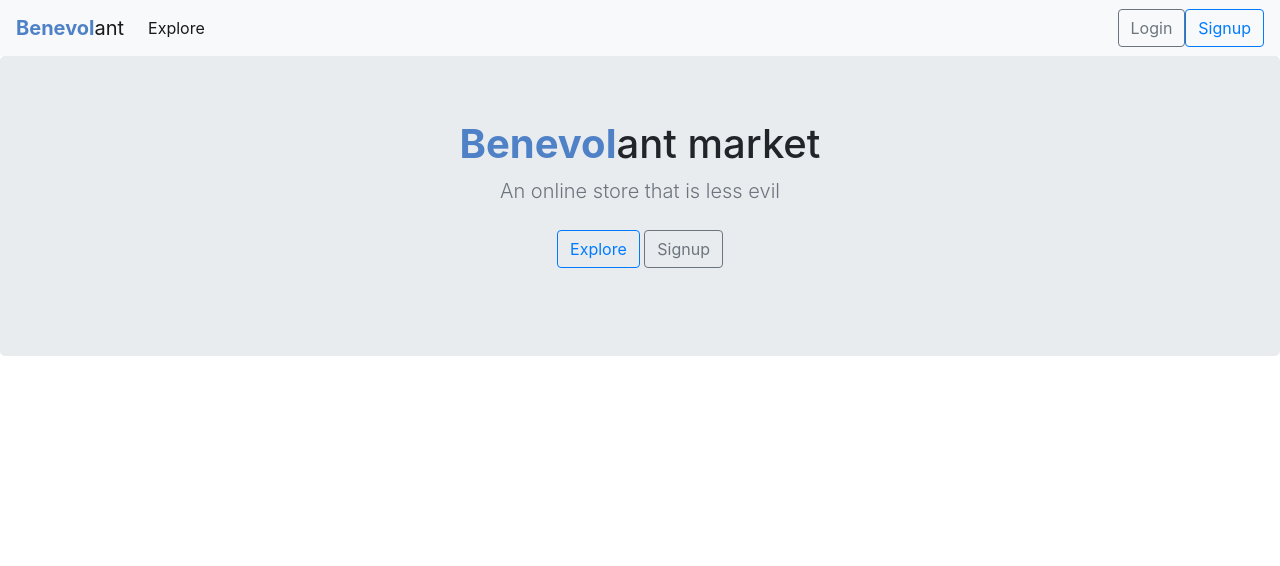
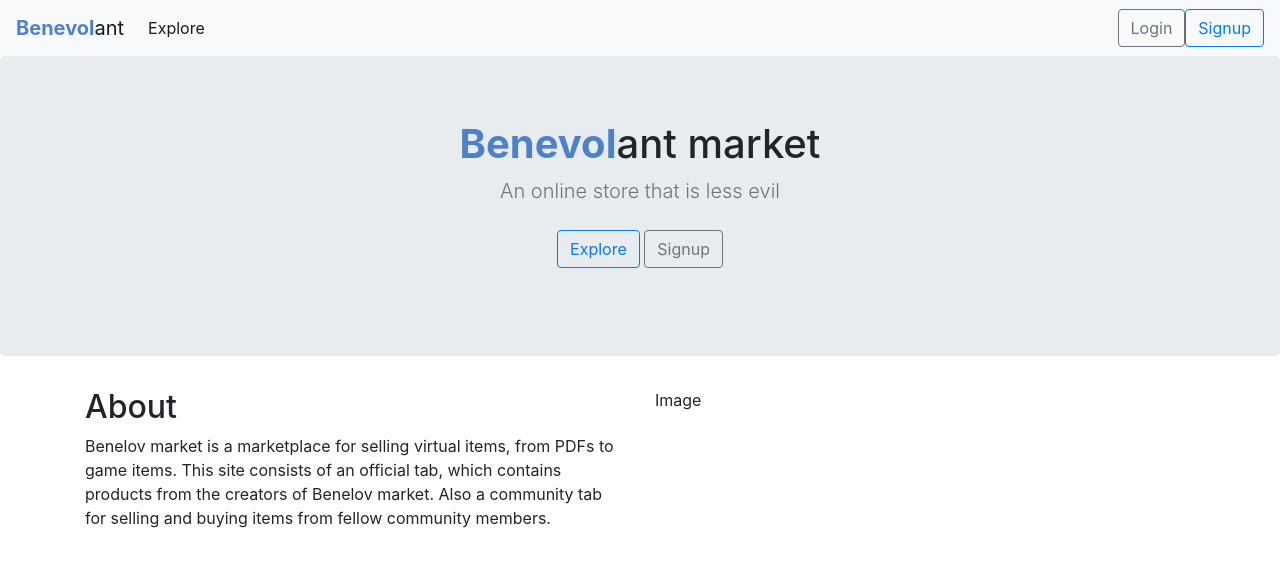
Before and after one commit to nireo/fullstack-market, a React (Create React App) app in the folder frontend/: page / in a window 1280 px wide. Shown: the top 566 px of the page. Built offline with nearby package versions, Linux system fonts and the light colour scheme.

Commit message:
added login feature

```diff
--- a/frontend/src/Routes.js
+++ b/frontend/src/Routes.js
@@ -3,12 +3,13 @@ import Welcome from './components/public/Welcome';
 import NavBar from './components/public/NavBar';
 import { BrowserRouter as Router, Route, Redirect } from 'react-router-dom';
 import Login from './components/public/Login';
+import Home from './components/public/Home';
 
 const Routes = () => {
   return (
     <Router>
       <NavBar />
-      <Route exact path="/" render={() => <Welcome />} />
+      <Route exact path="/" render={() => <Home />} />
       <Route exact path="/login" render={() => <Login />} />
     </Router>
   );
--- a/frontend/src/components/public/About.js
+++ b/frontend/src/components/public/About.js
@@ -1,7 +1,24 @@
 import React from 'react';
 
 const About = () => {
-  return <div />;
+  return (
+    <div class="container">
+      <div class="row">
+        <div class="col">
+          <h2>About</h2>
+          <p>
+            Benelov market is a marketplace for selling virtual items, from PDFs
+            to game items. This site consists of an official tab, which contains
+            products from the creators of Benelov market. Also a community tab
+            for selling and buying items from fellow community members.
+          </p>
+        </div>
+        <div class="col">
+          <p>Image</p>
+        </div>
+      </div>
+    </div>
+  );
 };
 
 export default About;
--- /dev/null
+++ b/frontend/src/components/public/Home.js
@@ -0,0 +1,14 @@
+import React from 'react';
+import Welcome from './Welcome';
+import About from './About';
+
+const Home = () => {
+  return (
+    <div>
+      <Welcome />
+      <About />
+    </div>
+  );
+};
+
+export default Home;
--- a/frontend/src/components/public/Login.js
+++ b/frontend/src/components/public/Login.js
@@ -1,13 +1,25 @@
 import React, { useState } from 'react';
-import { Link } from 'react-router-dom';
+import { connect } from 'react-redux';
+import { handleLogin } from '../../reducers/userReducer';
 
-const Login = () => {
+const Login = props => {
   const [username, setUsername] = useState('');
   const [password, setPassword] = useState('');
   const [rememberMe, setRememberMe] = useState(false);
+
+  const handleLogin = event => {
+    event.preventDefault();
+    const credentials = {
+      username,
+      password
+    };
+    props.handleLogin(credentials);
+  };
+  console.log(props.user);
+
   return (
     <div class="text-center container">
-      <form class="form-signin">
+      <form onSubmit={handleLogin} class="form-signin">
         <h1 class="h3 mb-3 font-weight-normal">Please sign in</h1>
         <div>
           <input
@@ -51,11 +63,20 @@ const Login = () => {
             Login
           </button>
         </div>
-
         <p class="mt-5 mb-3 text-muted">&copy;2019 Benelov Software</p>
+        {props.user && <p>You're logged in</p>}
       </form>
     </div>
   );
 };
 
-export default Login;
+const mapStateToProps = state => {
+  return {
+    user: state.user
+  };
+};
+
+export default connect(
+  null,
+  { handleLogin }
+)(Login);
--- a/frontend/src/index.js
+++ b/frontend/src/index.js
@@ -1,9 +1,16 @@
 import React from 'react';
 import ReactDOM from 'react-dom';
 import App from './App';
+import { Provider } from 'react-redux';
+import store from './store';
 import * as serviceWorker from './serviceWorker';
 
-ReactDOM.render(<App />, document.getElementById('root'));
+ReactDOM.render(
+  <Provider store={store}>
+    <App />
+  </Provider>,
+  document.getElementById('root')
+);
 
 // If you want your app to work offline and load faster, you can change
 // unregister() to register() below. Note this comes with some pitfalls.
--- /dev/null
+++ b/frontend/src/reducers/userReducer.js
@@ -0,0 +1,24 @@
+import loginService from '../services/login';
+
+const reducer = (state = null, action) => {
+  switch (action.type) {
+    case 'LOG_IN':
+      return action.data;
+    case 'LOG_OUT':
+      return null;
+    default:
+      return state;
+  }
+};
+
+export const handleLogin = credentials => {
+  return async dispatch => {
+    const user = await loginService.login(credentials);
+    dispatch({
+      type: 'LOG_IN',
+      data: user.user
+    });
+  };
+};
+
+export default reducer;
--- a/frontend/src/services/login.js
+++ b/frontend/src/services/login.js
@@ -2,7 +2,7 @@ import axios from 'axios';
 const baseUrl = '/api/login';
 
 const login = async credentials => {
-  const response = axios.post(baseUrl, credentials);
+  const response = await axios.post(baseUrl, credentials);
   return response.data;
 };
 
--- a/frontend/src/store.js
+++ b/frontend/src/store.js
@@ -0,0 +1,12 @@
+import { createStore, combineReducers, applyMiddleware } from 'redux';
+import thunk from 'redux-thunk';
+
+import userReducer from './reducers/userReducer';
+
+const reducer = combineReducers({
+  user: userReducer
+});
+
+const store = createStore(reducer, applyMiddleware(thunk));
+
+export default store;
```
Also changed, not shown: frontend/package.json (+5 -2 lines), 1 other file (tests, documents, lock files or other folders).
